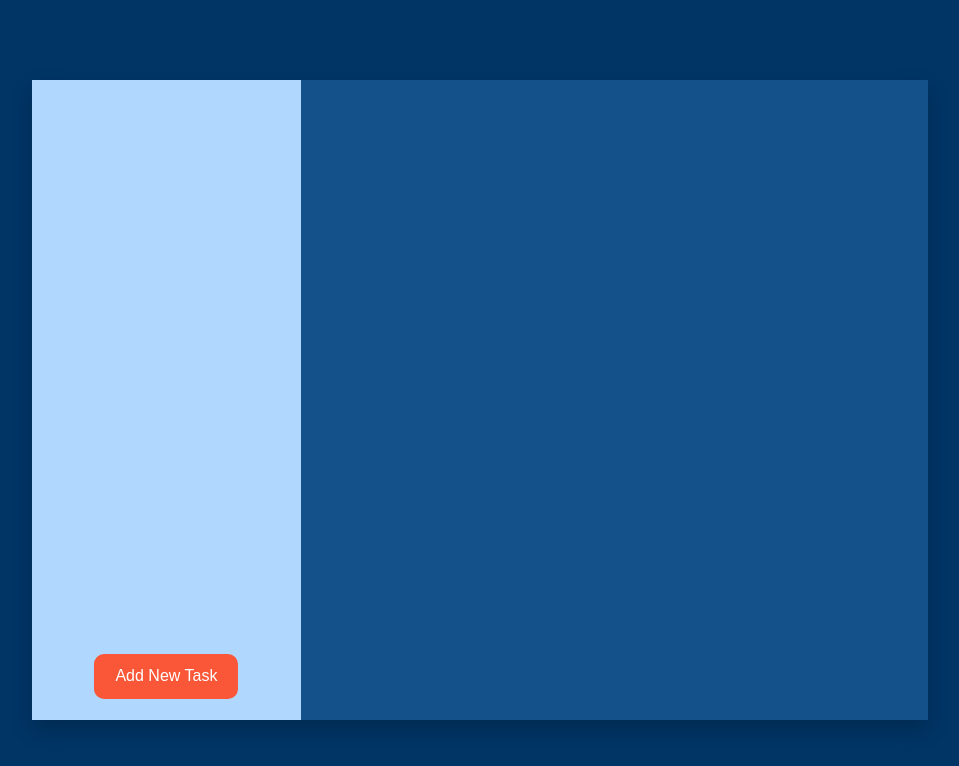
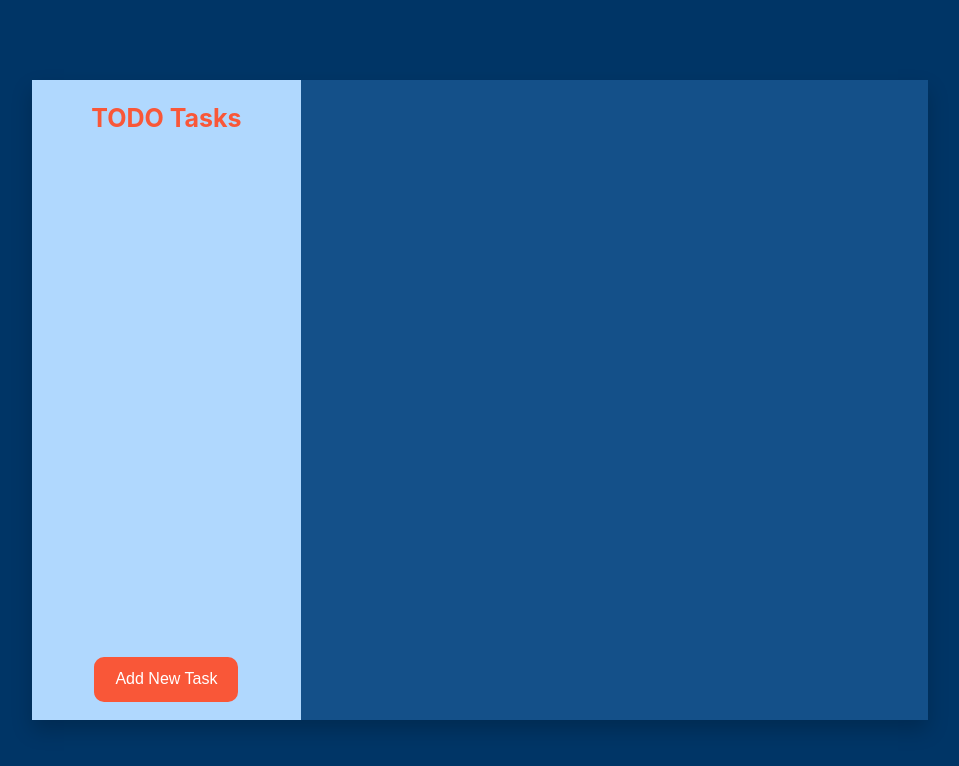
Before and after one commit to nima-ca/Todo-App, a React (Create React App) app: page / in a window 1280 px wide. Shown: the top 766 px of the page, without its empty margins (160-1119 px from the left). Built offline with nearby package versions, Linux system fonts and the light colour scheme.

Commit message:
heading title added and styled

```diff
--- a/src/Components/Task/Task.js
+++ b/src/Components/Task/Task.js
@@ -15,6 +15,7 @@ const Task = (props) => {
   return (
     <section className={styles.tasks}>
       <div className={styles["tasks__items"]}>
+        <h2 className={styles.title}>TODO Tasks</h2>
         <div>
           {Data.map((item) => (
             <TaskItem key={item.id} title={item.title} status={item.status} />
--- a/src/Components/Task/Task.module.css
+++ b/src/Components/Task/Task.module.css
@@ -18,7 +18,7 @@
 
 .tasks__items > div {
   overflow: auto;
-  height: 80%;
+  height: 70%;
   width: 90%;
 }
 
@@ -27,3 +27,11 @@
   width: 70%;
   background-color: var(--color-primary-light);
 }
+
+.title {
+  font-size: 2.5rem;
+  font-weight: 700;
+  color: var(--color-tertiary);
+  text-align: center;
+  padding: 0.5rem;
+}
```
